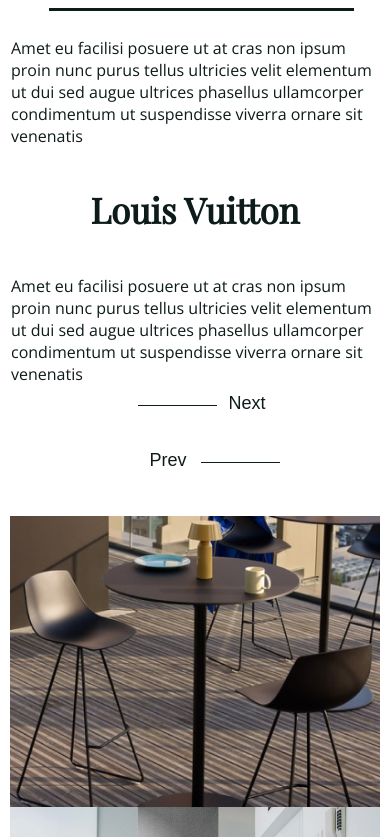
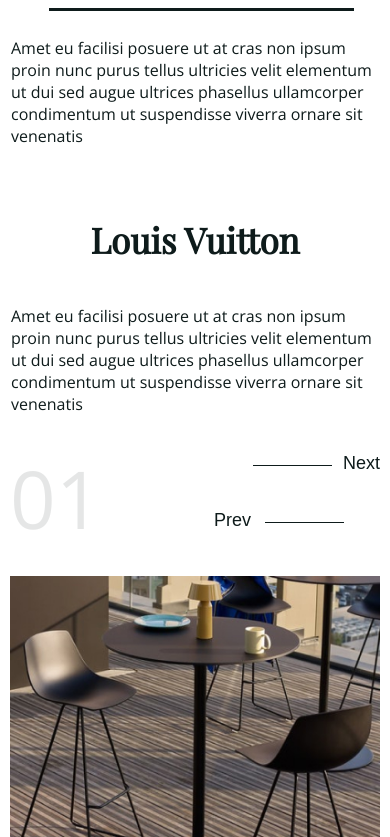
Before and after one commit to jfilya/Architecture-Studio, a React (Create React App) app in the folder archhittaa/: page / in a window 390 px wide. Shown: the part 1497-2334 px from the top of the page. Built offline with nearby package versions, Linux system fonts and the light colour scheme.

Commit message:
feat: add item of number slider

```diff
--- a/archhittaa/src/components/Header/Header.module.scss
+++ b/archhittaa/src/components/Header/Header.module.scss
@@ -80,16 +80,10 @@
     right: 0px;
     z-index: 1;
     &_item {
-      position: absolute;
-      z-index: 2;
+      @include item-number();
       bottom: -245px;
       right: 10px;
-      font-weight: 300;
-      font-size: 180px;
-      line-height: 245px;
       letter-spacing: -0.145em;
-      color: $lightcolor;
-      opacity: 0.5;
     }
   }
 }
@@ -140,7 +134,7 @@
     &__image {
       width: 700px;
       &_item {
-        top:0;
+        top: 0;
         font-size: 100px;
       }
     }
@@ -219,7 +213,7 @@
     &__image {
       width: 280px;
       &_item {
-        top:0;
+        top: 0;
         font-size: 50px;
       }
     }
@@ -277,7 +271,7 @@
   }
   @keyframes move-right {
     0% {
-      opacity:0;
+      opacity: 0;
       top: -100px;
     }
     100% {
@@ -288,7 +282,7 @@
 
   @keyframes move-left {
     0% {
-      opacity:0;
+      opacity: 0;
       top: 100px;
     }
     100% {
--- a/archhittaa/src/components/Selected/Selected.jsx
+++ b/archhittaa/src/components/Selected/Selected.jsx
@@ -28,7 +28,11 @@
     },
   ];
   let [obj, isObj] = React.useState(0);
-  const animationBlocks = (transitionAnimation,transitionAnimation2, transitionAnimation3) => {
+  const animationBlocks = (
+    transitionAnimation,
+    transitionAnimation2,
+    transitionAnimation3
+  ) => {
     const blockImg1 = document.querySelector(".images1");
     const blockImg2 = document.querySelector(".images2");
     const titleElement = document.querySelector(".title-element");
@@ -36,35 +40,43 @@
     const switchBtn = document.querySelectorAll(".switch");
     switchBtn.forEach((s) => (s.disabled = true));
     titleElement.classList.add(transitionAnimation);
-    textElement.classList.add('opacity-block');
+    textElement.classList.add("opacity-block");
     blockImg1.classList.add(transitionAnimation);
-    blockImg2.classList.add('opacity-block');
+    blockImg2.classList.add("opacity-block");
     titleElement.onanimationend = () => {
       titleElement.classList.remove(transitionAnimation);
-      textElement.classList.remove('opacity-block');
+      textElement.classList.remove("opacity-block");
       textElement.classList.add(transitionAnimation3);
       textElement.onanimationend = () => {
         textElement.classList.remove(transitionAnimation3);
         switchBtn.forEach((s) => (s.disabled = false));
-      }
+      };
     };
     blockImg1.onanimationend = () => {
       blockImg1.classList.remove(transitionAnimation);
-      blockImg2.classList.remove('opacity-block');
+      blockImg2.classList.remove("opacity-block");
       blockImg2.classList.add(transitionAnimation2);
       blockImg2.onanimationend = () => {
         blockImg2.classList.remove(transitionAnimation2);
-      }
+      };
     };
   };
   const renderObjPlus = () => {
     obj < 3 ? isObj((obj += 1)) : isObj(0);
-    animationBlocks('transition-right', 'transition-right2', 'transition-right3');
+    animationBlocks(
+      "transition-right",
+      "transition-right2",
+      "transition-right3"
+    );
   };
 
   const renderObjMinus = () => {
     obj > 1 ? isObj((obj -= 1)) : isObj(3);
-    animationBlocks('transition-right', 'transition-right2', 'transition-right3');
+    animationBlocks(
+      "transition-right",
+      "transition-right2",
+      "transition-right3"
+    );
   };
 
   return (
@@ -80,6 +92,7 @@
         </p>
         <div className={style.selected__block}>
           <div className={style.selected__case}>
+            <span className={style.selected__case_item}>{`0${obj + 1}`}</span>
             <img
               className={style.selected__case_img1 + " images1"}
               src={objAnimationElements[obj].img1}
--- a/archhittaa/src/components/Selected/Selected.module.scss
+++ b/archhittaa/src/components/Selected/Selected.module.scss
@@ -28,6 +28,16 @@
     justify-content: flex-start;
     align-items: flex-end;
     position: relative;
+    &_item {
+      @include item-number();
+      z-index: 3;
+      top: -30px;
+      color: $lightdarkcolor;
+      opacity: 0.1;
+      left: 164px;
+      font-size: 120px;
+      line-height: 163px;
+    }
     &_img1 {
       display: inline-flex;
       padding-left: 29px;
@@ -109,6 +119,9 @@
       flex-direction: column-reverse;
       align-items: center;
     }
+    p {
+      margin-bottom: 0px;
+    }
     &__case {
       width: 910px;
     }
@@ -133,7 +146,7 @@
 @media screen and (max-width: 930px) {
   .selected {
     &__btn {
-      padding-top:30px;
+      padding-top: 30px;
       button {
         justify-content: center;
       }
@@ -146,7 +159,10 @@
       flex-direction: column;
       align-items: center;
       padding-top: 0px;
-
+      &_item {
+        top: -154px;
+        left: 0;
+      }
       &_img2 {
         position: relative;
         left: 0px;
@@ -178,5 +194,19 @@
         padding: 0px;
       }
     }
+    p {
+      margin-bottom: 30px;
+    }
+    &__case {
+      &_item {
+        top: -140px;
+        font-size: 80px;
+      }
+    }
+    &__btn {
+      button {
+        justify-content: flex-end;
+      }
+    }
   }
 }
--- a/archhittaa/src/template/mixin.scss
+++ b/archhittaa/src/template/mixin.scss
@@ -87,3 +87,12 @@
     }
   }
 }
+@mixin item-number(){
+  position: absolute;
+  z-index: 2;
+  font-weight: 300;
+  font-size: 180px;
+  line-height: 245px;
+  color: $lightcolor;
+  opacity: 0.5;
+}
```
